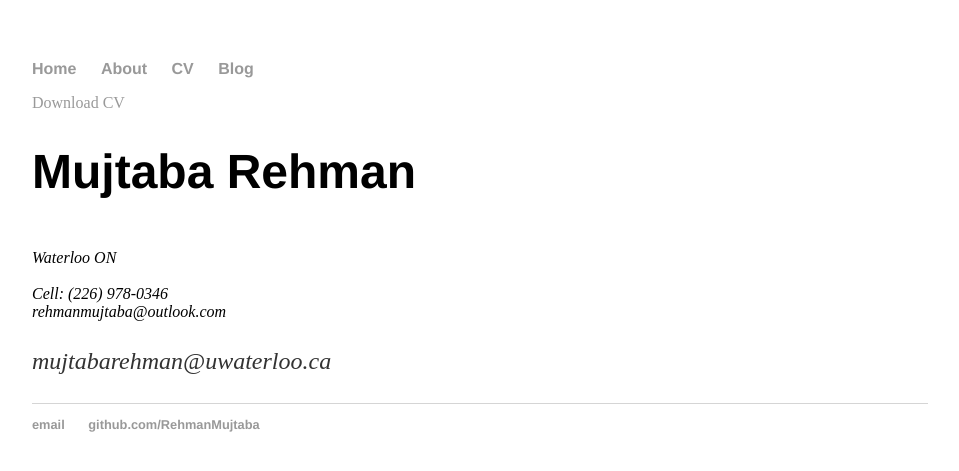
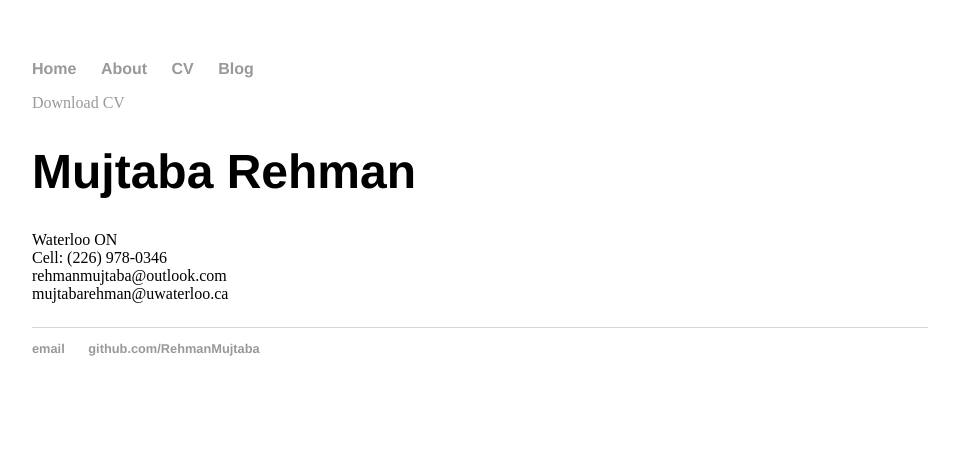
Before and after one commit to RehmanMujtaba/old-website, a Jekyll site: the page built from cv/index.html, in a window 1280 px wide. Shown: the top 471 px of the page, without its empty margins (160-1119 px from the left). Built offline with Jekyll 4.4.1, drawn with Linux system fonts in a browser that asks for light colours.

Commit message:
Update index.html

```diff
--- a/cv/index.html
+++ b/cv/index.html
@@ -6,11 +6,10 @@ title: Mujtaba Personal Website
       <div class="cv">
           <a href="#" class="download" title="Download CV as PDF">Download CV</a>
                 <h1>Mujtaba Rehman</h1>
-                <address><br>
                 Waterloo ON<br>
-                <br>Cell: (226) 978-0346<br>
-                <span class="obfuscate">rehmanmujtaba@outlook.com</span>
-                <p><p>
+                Cell: (226) 978-0346<br>
+                <span class="obfuscate">rehmanmujtaba@outlook.com</span><br>
                 <span class="obfuscate">mujtabarehman@uwaterloo.ca</span>
-                </address>
+                </p>
+
         </p></div>
```
